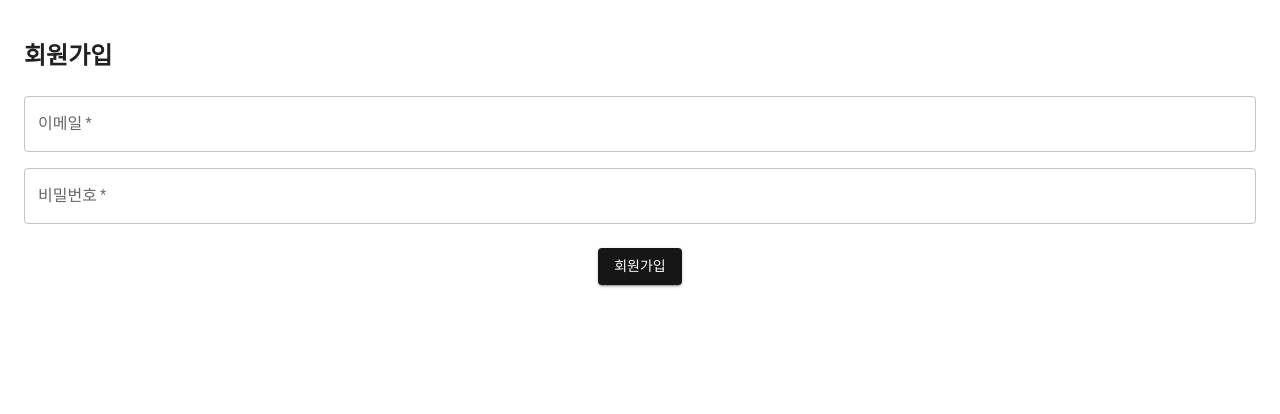
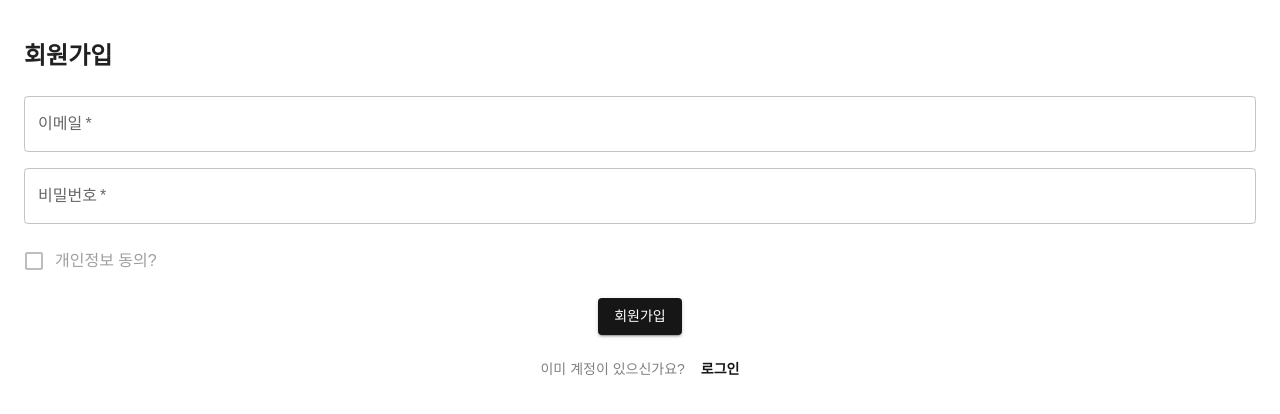
Before and after one commit to meok-share/meok-share-fe, a React (Create React App) app: page /login in a window 1280 px wide. Both pictures are taken after a click on the element "회원가입". Shown: the top 414 px of the page. Built offline with nearby package versions, Linux system fonts and the light colour scheme.

Commit message:
[feat] 회원가입 화면 추가

```diff
--- a/src/routes/Login.tsx
+++ b/src/routes/Login.tsx
@@ -44,7 +44,7 @@ export default function Login() {
       </Grid>
       <Grid container justifyContent="center">
         <Box component="form" width="100%" textAlign="center" mt={3}>
-          <Grid xs={12}>
+          <Grid xs={12} item={true}>
             <TextField
               required
               id="outlined-disabled"
@@ -52,7 +52,7 @@ export default function Login() {
               fullWidth
             />
           </Grid>
-          <Grid xs={12} mt={2}>
+          <Grid xs={12} mt={2} item={true}>
             <TextField
               required
               id="outlined-disabled"
@@ -61,18 +61,18 @@ export default function Login() {
               type="password"
             />
           </Grid>
-          <Grid xs={12} mt={3}>
+          <Grid xs={12} mt={3} item={true}>
             <Button variant="contained">로그인</Button>
           </Grid>
         </Box>
       </Grid>
       <Grid container mt={3}>
-        <Grid xs={6}>
+        <Grid xs={6} item={true}>
           <Typography variant="body2" color="gray">
             비밀번호를 잊으셨나요?
           </Typography>
         </Grid>
-        <Grid xs={6} display="flex" justifyContent="end">
+        <Grid xs={6} item={true} display="flex" justifyContent="end">
           <Typography
             variant="body2"
             color="primary"
--- a/src/routes/Signup.tsx
+++ b/src/routes/Signup.tsx
@@ -1,6 +1,22 @@
-import { Box, Button, Grid, TextField, Typography } from "@mui/material";
+import {
+  Box,
+  Button,
+  Checkbox,
+  FormControlLabel,
+  Grid,
+  TextField,
+  Typography,
+} from "@mui/material";
+import { useHistory } from "react-router-dom";
+import { ROUTE } from "../constants/route";
 
 export default function SignUp() {
+  const history = useHistory();
+
+  const handleLoginClick = () => {
+    history.push(ROUTE.LOGIN);
+  };
+
   return (
     <Grid marginX={3} marginTop={5}>
       <Grid>
@@ -10,7 +26,7 @@ export default function SignUp() {
       </Grid>
       <Grid container justifyContent="center">
         <Box component="form" width="100%" textAlign="center" mt={3}>
-          <Grid xs={12}>
+          <Grid xs={12} item={true}>
             <TextField
               required
               id="outlined-disabled"
@@ -18,7 +34,7 @@ export default function SignUp() {
               fullWidth
             />
           </Grid>
-          <Grid xs={12} mt={2}>
+          <Grid xs={12} mt={2} item={true}>
             <TextField
               required
               id="outlined-disabled"
@@ -27,11 +43,33 @@ export default function SignUp() {
               fullWidth
             />
           </Grid>
-          <Grid xs={12} mt={3}>
+          <Grid xs={12} mt={2} item={true} textAlign="start">
+            <FormControlLabel
+              disabled
+              control={<Checkbox />}
+              label="개인정보 동의?"
+            />
+          </Grid>
+          <Grid xs={12} mt={2} item={true}>
             <Button variant="contained">회원가입</Button>
           </Grid>
         </Box>
       </Grid>
+      <Grid container mt={3}>
+        <Grid xs={12} item={true} display="flex" justifyContent="center">
+          <Typography variant="body2" color="gray" mr={2}>
+            이미 계정이 있으신가요?
+          </Typography>
+          <Typography
+            variant="body2"
+            color="primary"
+            fontWeight="bold"
+            onClick={handleLoginClick}
+          >
+            로그인
+          </Typography>
+        </Grid>
+      </Grid>
     </Grid>
   );
 }
```
